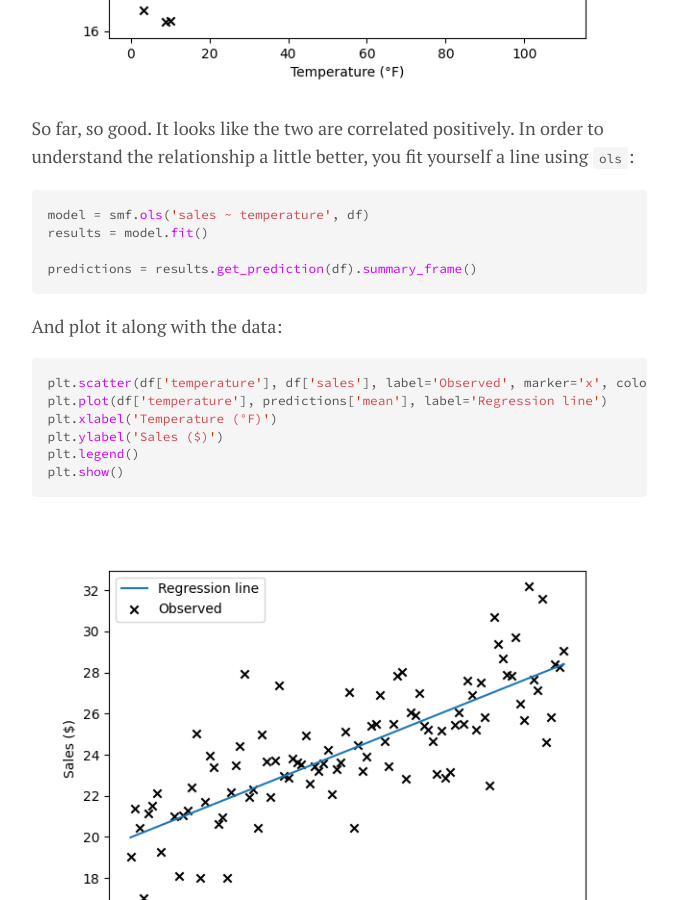
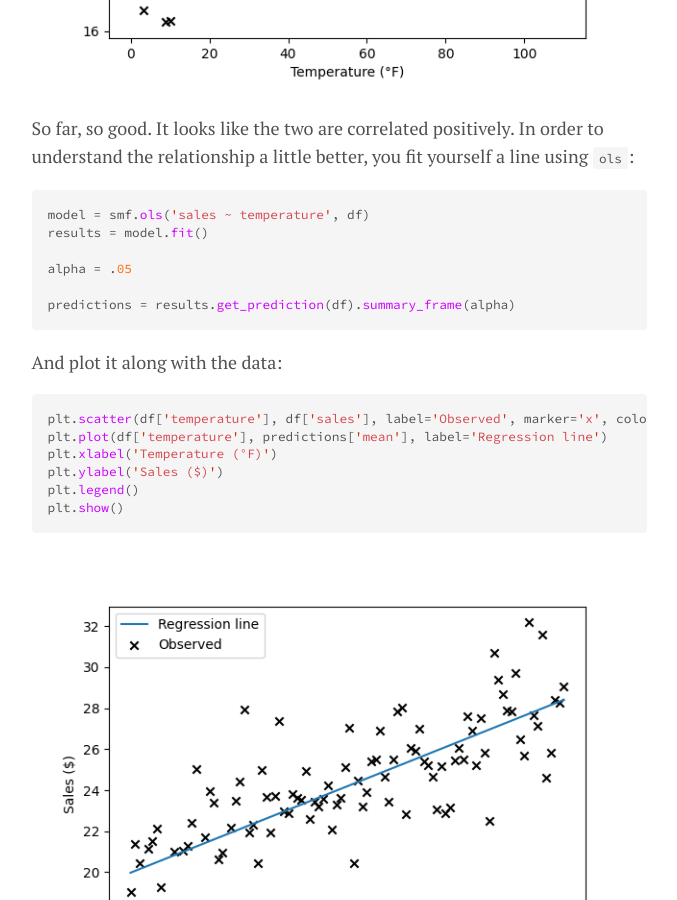
Before and after one commit to lmc2179/lmc2179.github.io, a Jekyll site: the page built from drafts/prediction_confidence.md, in a window 1280 px wide and 900 px high, scrolled down 2066 px. Shown: the whole window, without its empty margins (301-978 px from the left). Built offline with Jekyll 4.4.1, drawn with Linux system fonts in a browser that asks for light colours; formulas are drawn with MathJax 3.

Commit message:
Update prediction_confidence.md

````diff
--- a/drafts/prediction_confidence.md
+++ b/drafts/prediction_confidence.md
@@ -31,7 +31,9 @@ So far, so good. It looks like the two are correlated positively. In order to un
 model = smf.ols('sales ~ temperature', df)
 results = model.fit()
 
-predictions = results.get_prediction(df).summary_frame()
+alpha = .05
+
+predictions = results.get_prediction(df).summary_frame(alpha)
 ```
 
 And plot it along with the data:
````
